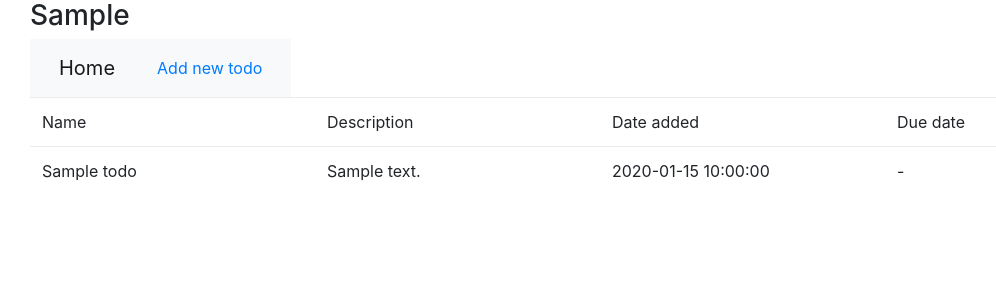
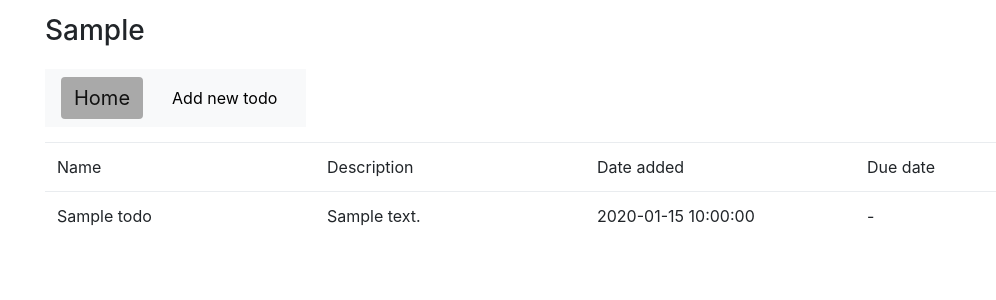
Before and after one commit to hspsh/pythonhacking-pyramid, a Python web app: template pyramid_hs/templates/to_do/list.jinja2 in a window 1280 px wide. Shown: the top 300 px of the page, without its empty margins (40-1036 px from the left). Run offline with Jinja, Linux system fonts and the light colour scheme; the template is opened without the code that fills it: most values are stand-ins (such as "Sample title", 1, 10 or a date in 2020).

Commit message:
Template update:  - Update base.jinja2 file  - Update styles.ss  - Solve problem with menu in different browsers

```diff
--- a/pyramid_hs/static/css/style.css
+++ b/pyramid_hs/static/css/style.css
@@ -0,0 +1,24 @@
+.header {
+    padding-top: 15px;
+    padding-bottom: 15px;
+}
+
+.menu {
+    padding-bottom: 15px;
+}
+
+.menu_button {
+    color: black;
+}
+
+.menu_button:hover {
+    background: lightblue;
+}
+
+.menu_button.selected {
+    background: darkgray;
+}
+
+.data {
+
+}
--- a/pyramid_hs/templates/base.jinja2
+++ b/pyramid_hs/templates/base.jinja2
@@ -12,9 +12,15 @@
 </head>
 <body>
     <div class="container">
-        {% block header %}{% endblock %}
-        {% block menu %}{% endblock %}
-        {% block content %}{% endblock %}
+        <div class="row col-12 header">
+            {% block header %}{% endblock %}
+        </div>
+        <div class="row col-12 menu">
+            {% block menu %}{% endblock %}
+        </div>
+        <div class="row col-12 data">
+            {% block content %}{% endblock %}
+        </div>
     </div>
 </body>
 </html>
--- a/pyramid_hs/templates/to_do/list.jinja2
+++ b/pyramid_hs/templates/to_do/list.jinja2
@@ -1,33 +1,28 @@
 {% extends "../base.jinja2" %}
 
 {% block header %}
-    <div class="row">
     <h3>{{ site_header }}</h3>
-    </div>
 {% endblock %}
 
 {% block menu %}
-    <div class="row">
     <nav class="navbar navbar-expand-lg navbar-light bg-light">
-            <a type="button" class="navbar-brand btn btn-default active" href="/">Home</a>
+        <a class="navbar-brand btn btn-default menu_button selected" href="/">Home</a>
         <button class="navbar-toggler" type="button" data-toggle="collapse" data-target="#navbarSupportedContent" aria-controls="navbarSupportedContent" aria-expanded="false" aria-label="Toggle navigation">
             <span class="navbar-toggler-icon"></span>
         </button>
         <div class="collapse navbar-collapse" id="navbarSupportedContent">
             <ul class="navbar-nav mr-auto">
               <li class="nav-item active">
-                    <a type="button" class="btn btn-default" href="/add">Add new todo</a>
+                <a class="btn btn-default menu_button" href="/add">Add new todo</a>
               </li>
             </ul>
         </div>
     </nav>
-    </div>
 {% endblock %}
 
 {% block content %}
-    <div class="row">
-        <table class="table table-hover">
-            <thead>
+    <table class="table table-hover table-responsive">
+        <thead class="thead-inverse">
             <tr>
                 <td class="col-md-3">Name</td>
                 <td class="col-md-3">Description</td>
@@ -46,5 +41,4 @@
             {% endfor %}
         </tbody>
     </table>
-    </div>
 {% endblock %}
```
Also changed, not shown: pyramid_hs/templates/to_do/add.jinja2 (+2 -8 lines). Lines whose indentation alone changed are shown as unchanged.
